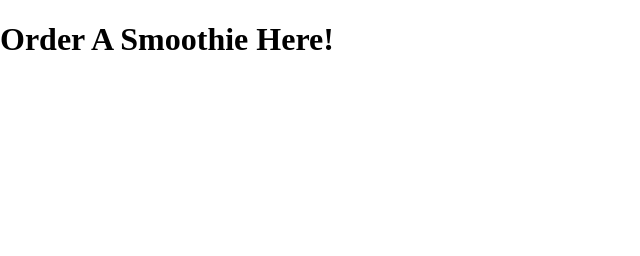
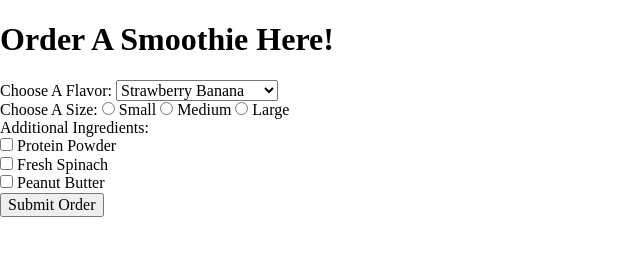
Before and after one commit to sarahneale16/assignment2js, a plain HTML site: page index.html in a window 1280 px wide. Shown: the whole page, without its empty margins (0-640 px from the left). Drawn offline with Linux system fonts and the light colour scheme; files that its build step writes are made by us from their sources; files whose address does not match are found by name.

Commit message:
Options for smoothie

```diff
--- a/index.html
+++ b/index.html
@@ -12,5 +12,36 @@
     </head>
     <body>
         <h1>Order A Smoothie Here!</h1>
+        <form id="smoothieForm">
+            <!--Smoothie options-->
+            <label for="flavor">Choose A Flavor:</label>
+            <select id="flavor" name="flavor">
+                <option value="strawberry banana">Strawberry Banana</option>
+                <option value="mango pineapple">Mango Pineapple</option>
+                <option value="banana raspberry">Banana Raspberry</option>
+                <option value="blueberry blackberry">Blueberry Blackberry</option>
+            </select><br>
+            <!--Size Options-->
+            <label for="size">Choose A Size:</label>
+            <input type="radio" id="small" name="size" value="small">
+            <label for="small">Small</label>
+            <input type="radio" id="medium" name="size" value="medium">
+            <label for="medium">Medium</label>
+            <input type="radio" id="large" name="size" value="large">
+            <label for="large">Large</label><br>
+            <!--Addition Options-->
+            <label for="additions">Additional Ingredients:</label><br>
+            <input type="checkbox" id="protein"
+            name="additions" value="protein" >
+            <label for="protein">Protein Powder</label><br>
+            <input type="checkbox" id="spinach"
+            name="additions" value="spinach" >
+            <label for="spinach">Fresh Spinach</label><br>
+            <input type="checkbox" id="peanut butter"
+            name="additions" value="peanut butter" >
+            <label for="peanut butter">Peanut Butter</label><br>
+
+            <button type="button" onclick="describeSmoothie()">Submit Order</button>
+        </form>
     </body>
 </html>
```
